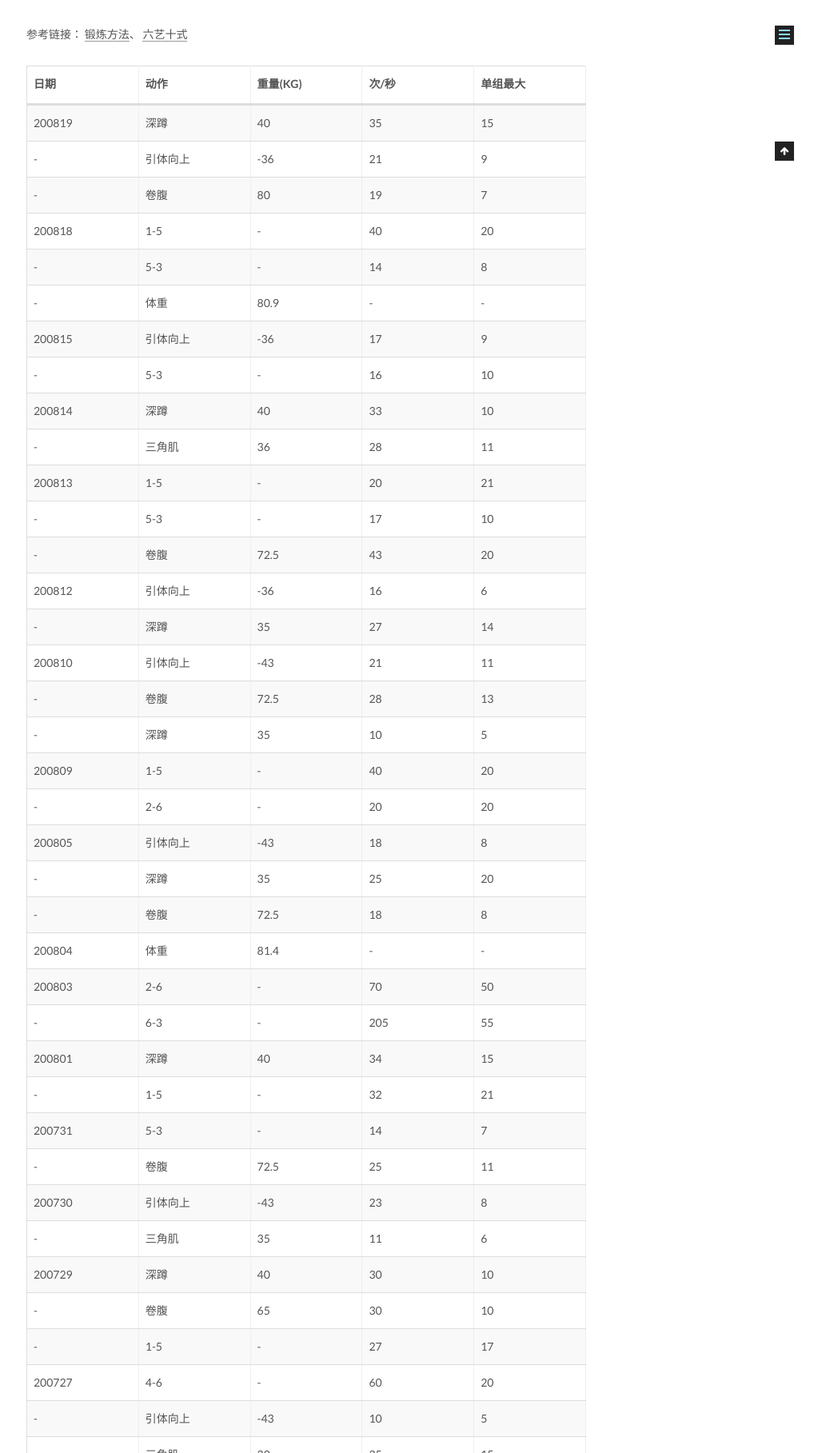
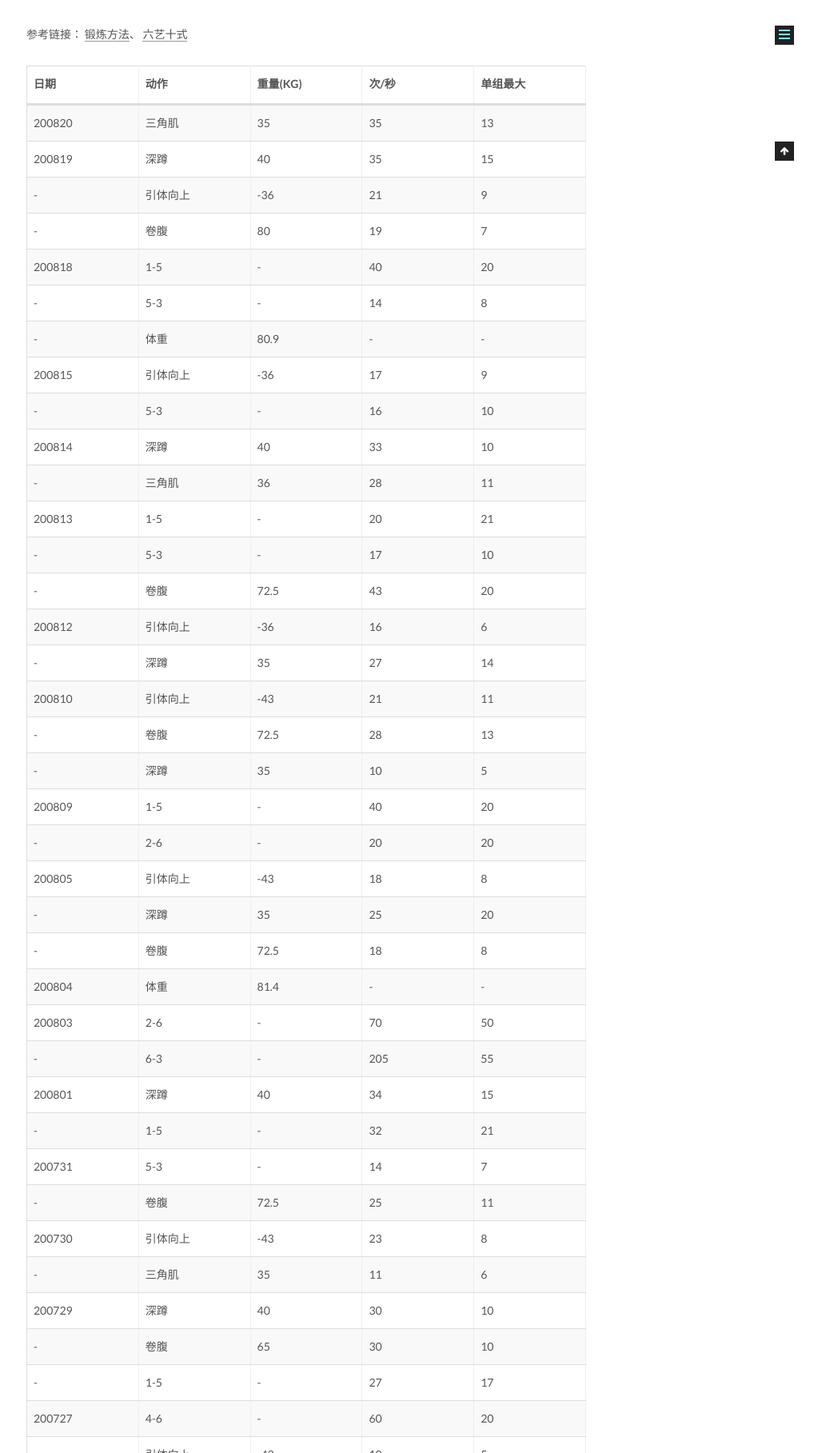
Before and after one commit to CodeHunter2006/CodeHunter2006.github.io, a Jekyll site: the page built from _posts/2020-06-01-Fitness_Record.md, in a window 1280 px wide, cut to the strip 799-2616 px from the top of the page. Shown: the whole strip at 80% size, without its empty margins (257-1280 px from the left). Built offline with Jekyll 4.4.1, drawn with Linux system fonts in a browser that asks for light colours.

Commit message:
[doc]: add contents.

```diff
--- a/_posts/2020-06-01-Fitness_Record.md
+++ b/_posts/2020-06-01-Fitness_Record.md
@@ -14,6 +14,7 @@ tags: Healthy
 
 | 日期   | 动作     | 重量(KG) | 次/秒 | 单组最大 |
 | ------ | -------- | -------- | ----- | -------- |
+| 200820 | 三角肌   | 35       | 35    | 13       |
 | 200819 | 深蹲     | 40       | 35    | 15       |
 | -      | 引体向上 | -36      | 21    | 9        |
 | -      | 卷腹     | 80       | 19    | 7        |
```
Also changed, not shown: _posts/2019-11-16-Linux_basic.md (+2 -0 lines).
